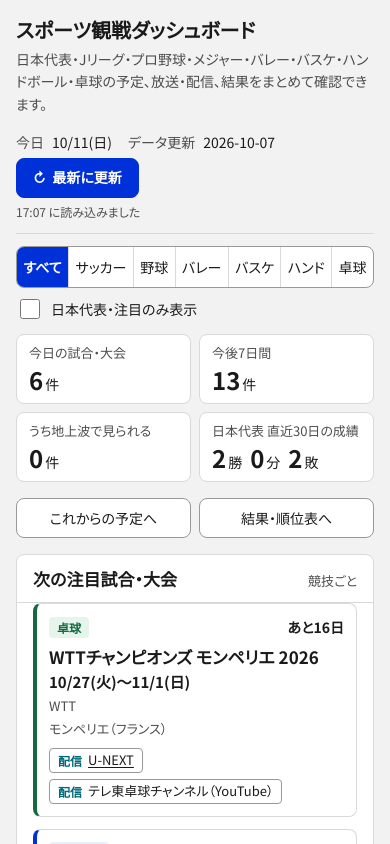
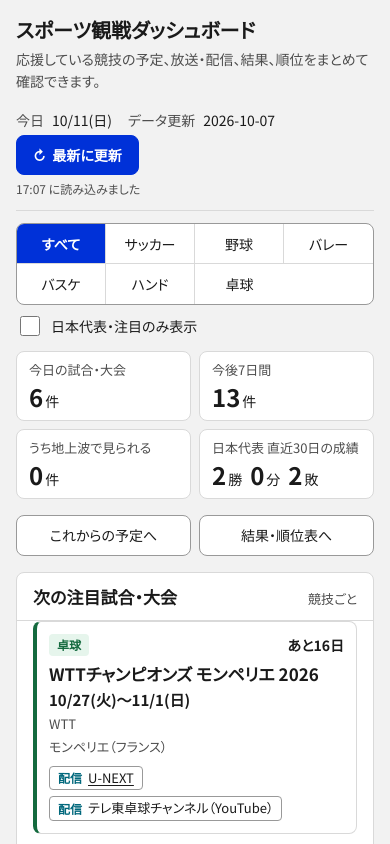
Before and after one commit to watabo-bonobo/SportsDashboard, a React (Vite) app: page / in a window 390 px wide. Shown: the top 844 px of the page. Built offline with nearby package versions, Linux system fonts and the light colour scheme.

Commit message:
スマホで競技の絞り込みを2段に、見出しの説明文を短く
Co-Authored-By: Claude Opus 5.5 (1M context) <noreply@anthropic.com>
Claude-Session: https://claude.ai/code/session_01JK69D3VQu3TsXopkmUrycP

```diff
--- a/src/App.tsx
+++ b/src/App.tsx
@@ -111,7 +111,7 @@ export default function App() {
       <header className="header">
         <div className="title">
           <h1>スポーツ観戦ダッシュボード</h1>
-          <p className="lead">日本代表・Jリーグ・プロ野球・メジャー・バレー・バスケ・ハンドボール・卓球の予定、放送・配信、結果をまとめて確認できます。</p>
+          <p className="lead">応援している競技の予定、放送・配信、結果、順位をまとめて確認できます。</p>
         </div>
         <div className="freshness">
           <p>
--- a/src/styles.css
+++ b/src/styles.css
@@ -672,15 +672,22 @@ h1 {
   .stat-value {
     white-space: nowrap;
   }
+  /* 競技が7つあるので、スマホでは4列×2段に並べる */
   .segmented {
-    display: flex;
-    flex-wrap: nowrap;
+    display: grid;
+    grid-template-columns: repeat(4, minmax(0, 1fr));
     width: 100%;
   }
   .segmented button {
-    flex: 1 1 auto;
-    padding: 0 6px;
+    padding: 0 4px;
     white-space: nowrap;
+    border-bottom: 1px solid var(--line);
+  }
+  .segmented button:nth-child(4n) {
+    border-right: 0;
+  }
+  .segmented button:nth-child(n + 5) {
+    border-bottom: 0;
   }
   .freshness {
     gap: 4px 16px;
```
